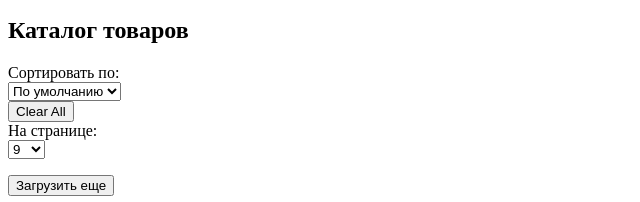
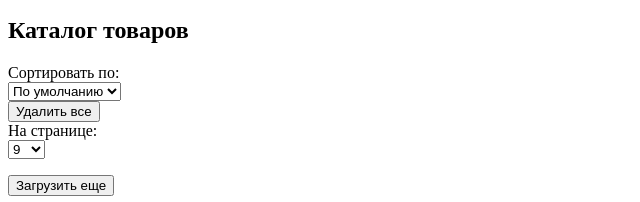
Before and after one commit to fpigletov/impulse-dev, a website with bundled scripts: page src/catalog.html in a window 1280 px wide. Shown: the part 2635-2837 px from the top of the page, 0-640 px from the left. Built offline with nearby package versions, Linux system fonts and the light colour scheme.

Commit message:
catalog.html updates

```diff
--- a/src/html/catalog-items.html
+++ b/src/html/catalog-items.html
@@ -12,7 +12,7 @@
     </div>
     <div class="catalog-items__choice choice-catalog">
         <div class="choice-catalog__wrapper">
-            <button type="button" class="choice-catalog__clear">Clear All</button>
+            <button type="button" class="choice-catalog__clear">Удалить все</button>
         </div>
     </div>
     <div class="catalog-items__navi navi-catalog">
```
